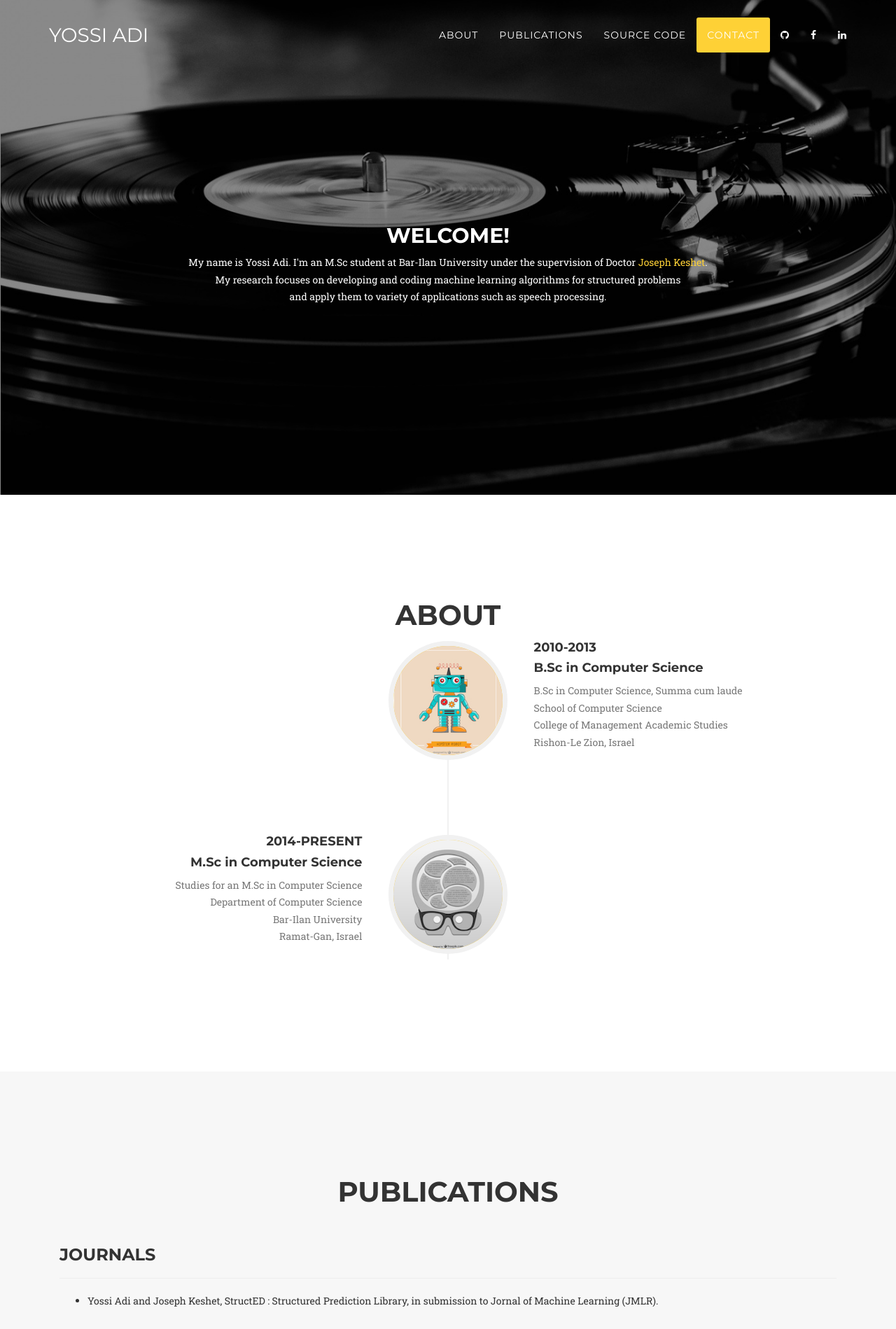
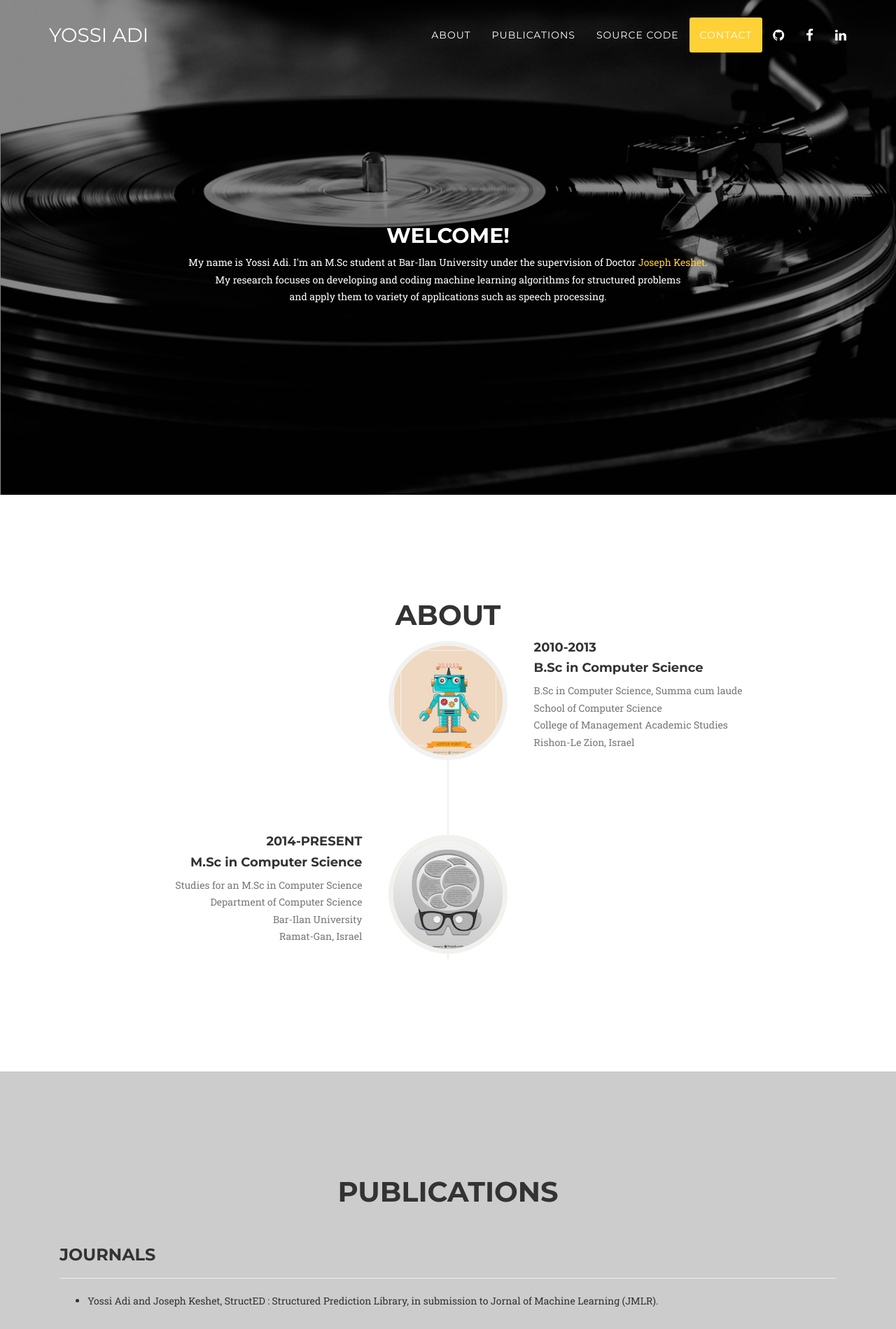
Before and after one commit to adiyoss/adiyoss.github.io, a plain HTML site: page index.html in a window 1280 px wide. Shown: the top 1899 px of the page at 70% size. Drawn offline with nearby package versions, Linux system fonts and the light colour scheme; a web font is replaced by a local one.

Commit message:
update background color

```diff
--- a/css/style.css
+++ b/css/style.css
@@ -4,3 +4,7 @@
     margin-right: auto;
     width:750px;
 }
+
+.bg-gray{
+	background-color: rgb(204,204,204);
+}
--- a/index.html
+++ b/index.html
@@ -73,11 +73,11 @@
                         <a class="page-scroll" href="#contact">Contact</a>
                     </li>
 
-                    <li><a href="http://github.org/adiyoss" target="_blank"><i class="fa fa-github"></i></a>
+                    <li><a href="http://github.org/adiyoss" target="_blank"><i class="fa fa-github fa-lg"></i></a>
                     </li>
-                    <li><a href="https://www.facebook.com/yossi.adi.7" target="_blank"><i class="fa fa-facebook"></i></a>
+                    <li><a href="https://www.facebook.com/yossi.adi.7" target="_blank"><i class="fa fa-facebook fa-lg"></i></a>
                     </li>
-                    <li><a href="https://www.linkedin.com/profile/view?id=203849158&trk=nav_responsive_tab_profile_pic" target="_blank"><i class="fa fa-linkedin"></i></a>
+                    <li><a href="https://www.linkedin.com/profile/view?id=203849158&trk=nav_responsive_tab_profile_pic" target="_blank"><i class="fa fa-linkedin fa-lg"></i></a>
                     </li>
                 </ul>
             </div>
@@ -203,7 +203,7 @@
     </section>  -->
 
     <!-- Team Section -->
-    <section id="publications" class="bg-light-gray">
+    <section id="publications" class="bg-gray">
         <div class="container">
             <div class="row text-center">
                 <div class="col-lg-12 text-center">
@@ -230,7 +230,7 @@
     </section>
 
 <!-- Portfolio Grid Section -->
-    <section id="portfolio" class="bg-light-gray">
+    <section id="portfolio">
         <div class="container">
             <div class="row">
                 <div class="col-lg-12 text-center">
```
